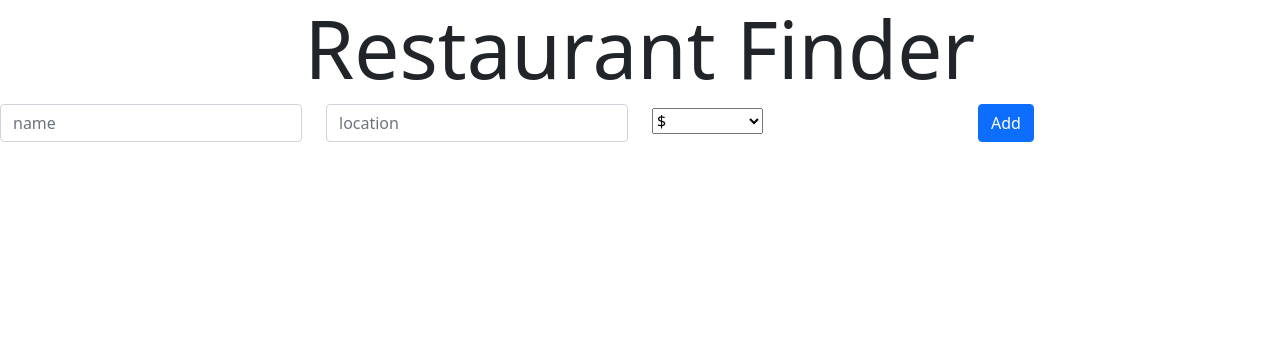
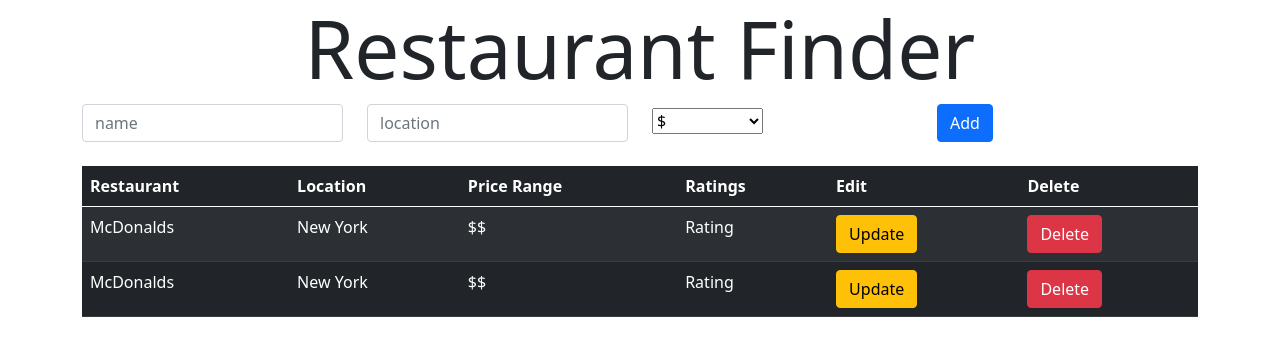
Before and after one commit to Jon-D-Smith/pern-practice, a React (Create React App) app in the folder client/: page / in a window 1280 px wide. Shown: the top 356 px of the page. Built offline with nearby package versions, Linux system fonts and the light colour scheme.

Commit message:
Added Restaurant list component

```diff
--- a/client/src/App.jsx
+++ b/client/src/App.jsx
@@ -6,7 +6,7 @@ import UpdatePage from './routes/UpdatePage';
 
 const App = () => {
     return (
-        <div>
+        <div className="container">
             <Router>
                 <Switch>
                 <Route exact path="/" component={Home} />
--- a/client/src/components/RestaurantList.jsx
+++ b/client/src/components/RestaurantList.jsx
@@ -0,0 +1,39 @@
+
+const RestaurantList = () => {
+    return (
+        <div className="list-group">
+            <table className="table table-dark table-hover table-striped">
+                <thead>
+                    <tr className="bg-primary">
+                        <th scope="col">Restaurant</th>
+                        <th scope="col">Location</th>
+                        <th scope="col">Price Range</th>
+                        <th scope="col">Ratings</th>
+                        <th scope="col">Edit</th>
+                        <th scope="col">Delete</th>
+                    </tr>
+                </thead>
+                <tbody>
+                    <tr>
+                        <td>McDonalds</td>
+                        <td>New York</td>
+                        <td>$$</td>
+                        <td>Rating</td>
+                        <td><button className="btn btn-warning">Update</button></td>
+                        <td><button className="btn btn-danger">Delete</button></td>
+                    </tr>
+                    <tr>
+                        <td>McDonalds</td>
+                        <td>New York</td>
+                        <td>$$</td>
+                        <td>Rating</td>
+                        <td><button className="btn btn-warning">Update</button></td>
+                        <td><button className="btn btn-danger">Delete</button></td>
+                    </tr>
+                </tbody>
+            </table>
+        </div>
+    )
+}
+
+export default RestaurantList
--- a/client/src/routes/Home.jsx
+++ b/client/src/routes/Home.jsx
@@ -1,11 +1,13 @@
 import AddRestaurant from "../components/AddRestaurant"
 import Header  from "../components/Header"
+import RestaurantList from "../components/RestaurantList"
 
 const Home = () => {
     return (
         <div>
            <Header />
            <AddRestaurant />
+           <RestaurantList />
         </div>
      );
 }
```
